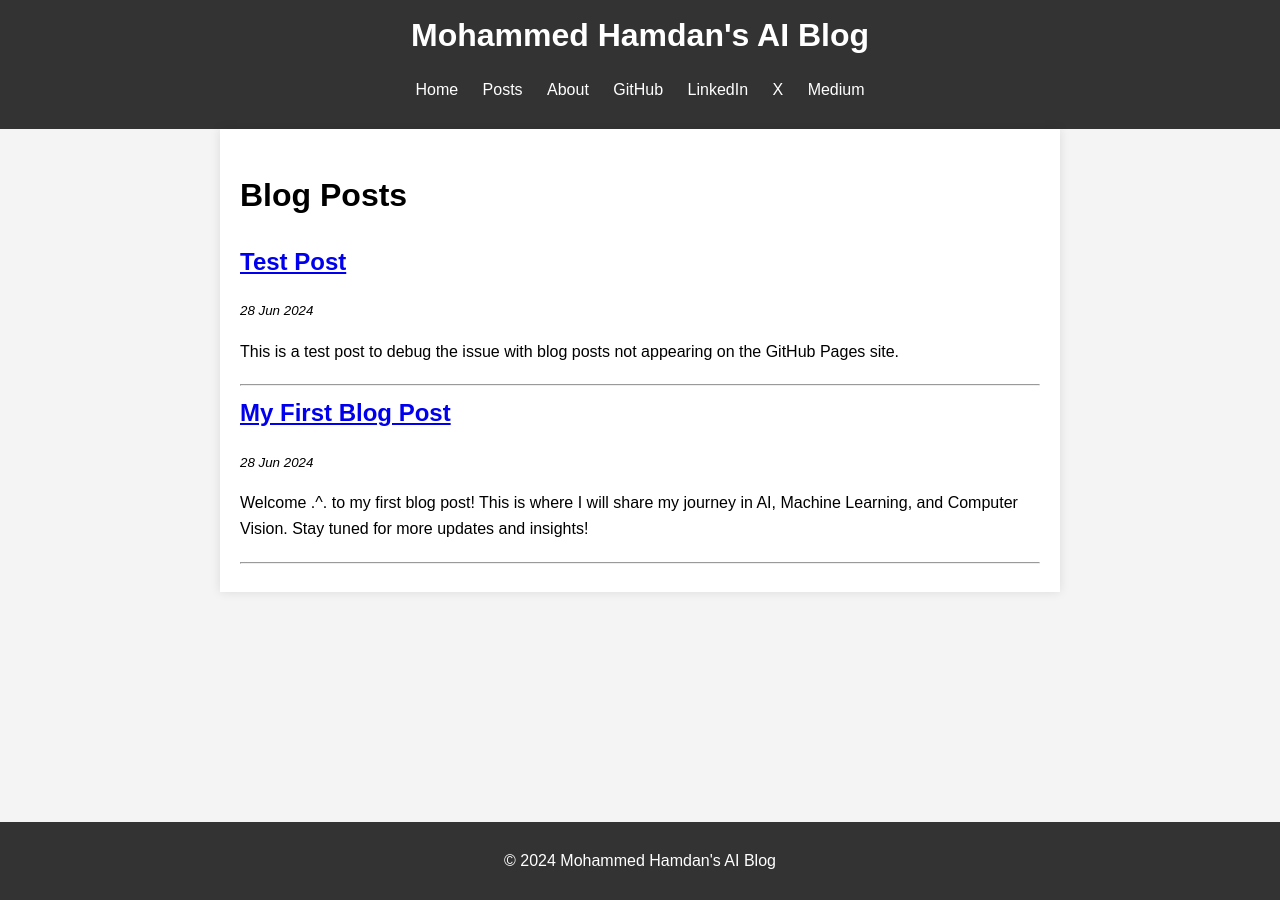
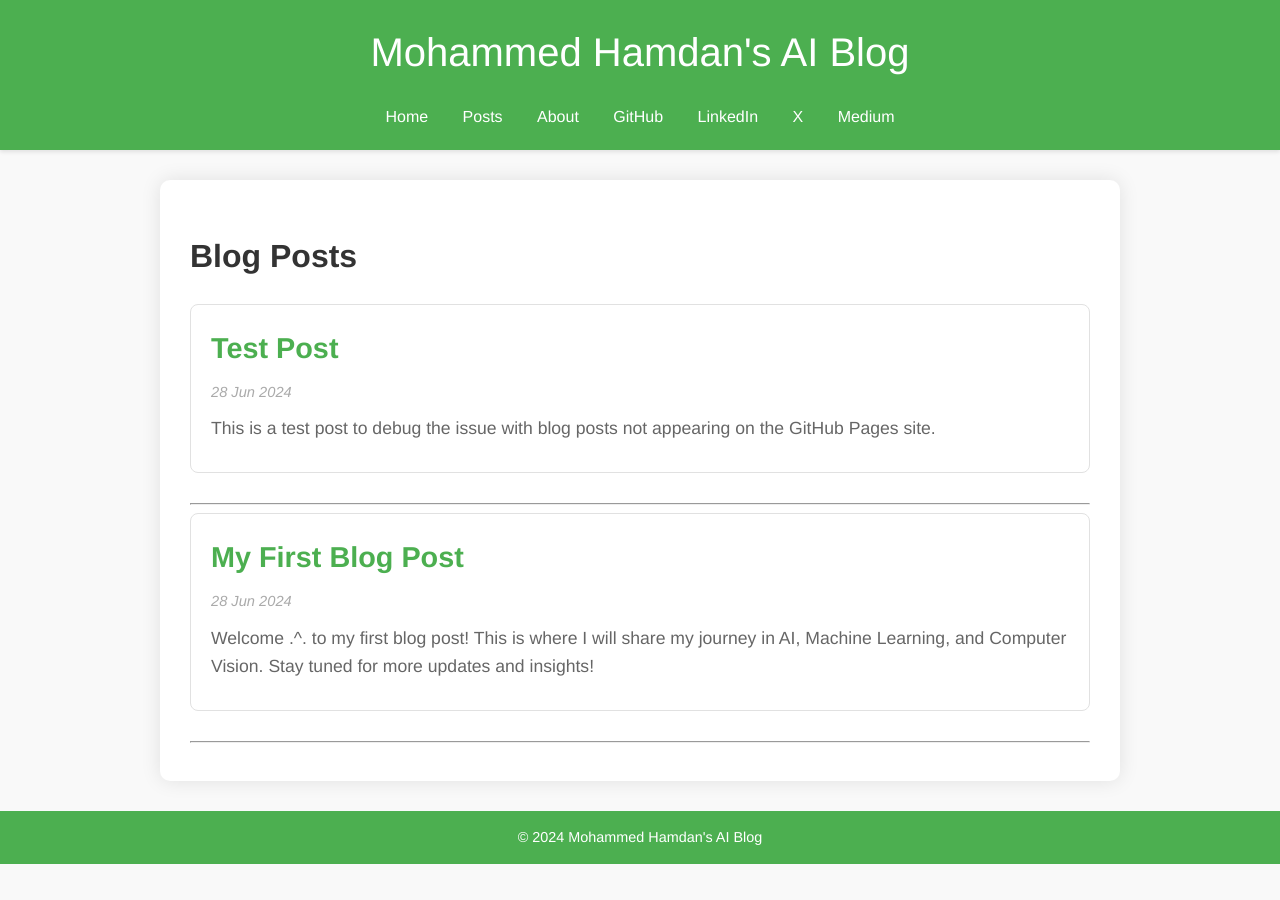
Before and after one commit to MHHamdan/moha, a Jekyll site: the page built from posts.md, in a window 1280 px wide. Built offline with Jekyll 4.4.1, drawn with Linux system fonts in a browser that asks for light colours.

Commit message:
Enhance the styling of the blog for better readability and aesthetics

```diff
--- a/assets/main.css
+++ b/assets/main.css
@@ -1,59 +1,114 @@
+/* General Styles */
 body {
-  font-family: Arial, sans-serif;
+  font-family: 'Helvetica Neue', Arial, sans-serif;
   line-height: 1.6;
   margin: 0;
   padding: 0;
-  background: #f4f4f4;
+  background: #f9f9f9;
+  color: #333;
 }
 
+/* Header */
 header {
-  background: #333;
+  background: #4CAF50;
   color: #fff;
-  padding: 10px 0;
+  padding: 20px 0;
   text-align: center;
+  box-shadow: 0 2px 4px rgba(0, 0, 0, 0.1);
 }
 
 header h1 {
   margin: 0;
+  font-size: 2.5em;
+  font-weight: 300;
 }
 
 nav ul {
   list-style: none;
   padding: 0;
+  margin: 20px 0 0;
 }
 
 nav ul li {
   display: inline;
-  margin: 0 10px;
+  margin: 0 15px;
 }
 
 nav ul li a {
   color: #fff;
   text-decoration: none;
+  font-weight: 500;
+  transition: color 0.3s;
 }
 
-.home, .posts, .about {
-  padding: 20px;
-  max-width: 800px;
-  margin: 0 auto;
-  background: #fff;
-  box-shadow: 0 0 10px rgba(0, 0, 0, 0.1);
+nav ul li a:hover {
+  color: #dff0d8;
 }
 
+/* Main Content Areas */
+.home, .posts, .about {
+  padding: 30px;
+  max-width: 900px;
+  margin: 30px auto;
+  background: #fff;
+  box-shadow: 0 0 20px rgba(0, 0, 0, 0.1);
+  border-radius: 10px;
+}
+
+/* Blog Posts */
 .posts .post {
-  margin-bottom: 20px;
+  margin-bottom: 30px;
+  padding: 20px;
+  border: 1px solid #e1e1e1;
+  border-radius: 8px;
+  transition: transform 0.2s, box-shadow 0.2s;
+}
+
+.posts .post:hover {
+  transform: translateY(-5px);
+  box-shadow: 0 8px 15px rgba(0, 0, 0, 0.1);
 }
 
 .posts .post h2 {
   margin: 0 0 10px;
+  font-size: 1.8em;
+  color: #4CAF50;
+  transition: color 0.3s;
 }
 
+.posts .post h2 a {
+  text-decoration: none;
+  color: inherit;
+}
+
+.posts .post h2 a:hover {
+  color: #388E3C;
+}
+
+.posts .post p {
+  margin: 10px 0 0;
+  font-size: 1.1em;
+  color: #666;
+}
+
+.posts .post small {
+  display: block;
+  margin-bottom: 10px;
+  color: #aaa;
+}
+
+/* Footer */
 footer {
-  background: #333;
+  background: #4CAF50;
   color: #fff;
   text-align: center;
-  padding: 10px 0;
-  position: fixed;
+  padding: 15px 0;
+  position: relative;
   bottom: 0;
   width: 100%;
 }
+
+footer p {
+  margin: 0;
+  font-size: 0.9em;
+}
```
